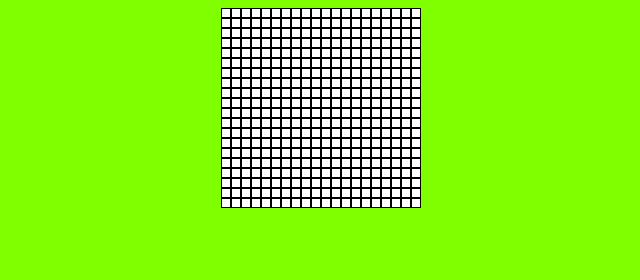
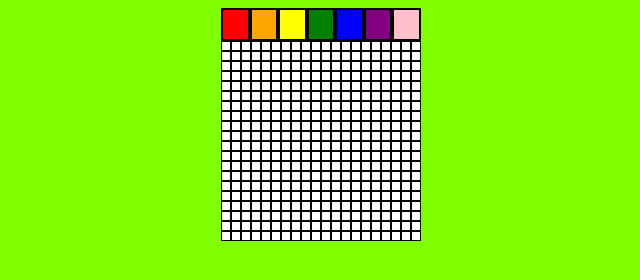
Before and after one commit to meibruist/pixelArt, a plain HTML site: page index.html in a window 1280 px wide. Shown: the whole page, without its empty margins (319-959 px from the left). Drawn offline with Linux system fonts and the light colour scheme.

Commit message:
color palatte created

```diff
--- a/artMaker.js
+++ b/artMaker.js
@@ -3,24 +3,42 @@
 // This is crucial, because our div (the "canvas") might not exist if we do not wait.
 
 window.onload = function(){
-  let container = document.querySelector('#canvas');
 
-  for(let i = 0; i < 400; i++) {
+  // create container for the pixel box
+  let containerCanvas = document.querySelector('#canvas');
+
+  for(let i = 0; i < 400; i++) {  // if i want more boxes / pixels, change it here
     let box = document.createElement('span');
     box.style.border = '1px solid black';
     box.style.height = '8px';
     box.style.width = '8px';
 
-    container.appendChild(box);
+    containerCanvas.appendChild(box);
   }
-  document.body.appendChild(container);
+  document.body.appendChild(containerCanvas);
 
+  // event listener for to change color to red
   let clickBox = document.querySelectorAll('span');
 
-  for(let pixelBox of clickBox) {
+  for(let pixelBox of clickBox) {             // more flexible for loop so it doesn't matter the number of pixels
   pixelBox.addEventListener('click', function(event) {
     pixelBox.style.backgroundColor = 'red'
   })
   }
 
+  // color palatte
+  let containerPalatte = document.querySelector('#palatte');
+  let colorChoices = ['red', 'orange', 'yellow', 'green', 'blue', 'purple', 'pink'];
+
+  for(let color of colorChoices) {
+    let boxPalatte = document.createElement('span');
+    boxPalatte.style.border = '2px solid black';
+    boxPalatte.style.backgroundColor = color
+    containerPalatte.appendChild(boxPalatte);
+  }
+ document.body.prepend(containerPalatte);
+
+
+
+
 }
--- a/index.css
+++ b/index.css
@@ -1,6 +1,17 @@
 body {
     background-color: chartreuse;
 }
+
+#palatte {
+    background-color: white;
+    height: 33px;
+    width: 200px;
+    margin: auto;
+    display: grid;
+    grid-template-columns: repeat(7, 1fr);
+}
+
+
 
 #canvas {
     background-color: white;
--- a/index.html
+++ b/index.html
@@ -8,9 +8,9 @@
   </head>
 
   <body>
-    <div id="canvas">
+   <div id="palatte"></div>
 
-    </div>
+    <div id="canvas"></div>
   </body>
 
 </html>
```
